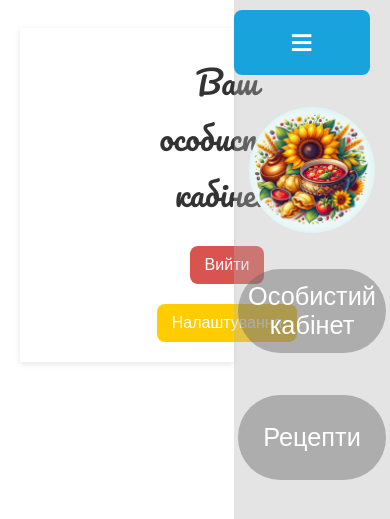
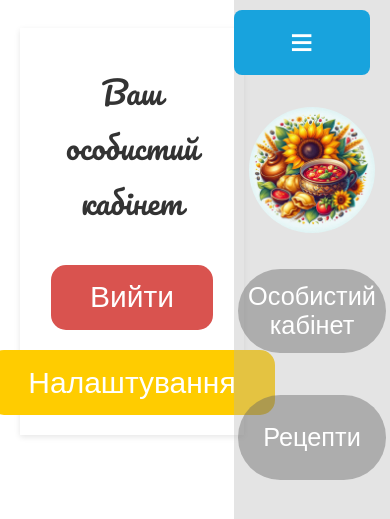
Before and after one commit to MurzakKostantin/Ukraine_Cuisine, a website: page HTML/UserProfile.html in a window 390 px wide. Shown: the top 519 px of the page. Drawn offline with Linux system fonts and the light colour scheme; no server answers; sample sign-in values are in the browser's storage.

Commit message:
пробую адаптивний дизайн йопта

```diff
--- a/Styles/catalog.css
+++ b/Styles/catalog.css
@@ -5,7 +5,6 @@ img{
 }
 body {
     font-family: 'Segoe UI', sans-serif;
-    margin-left:  200px;
     padding: 20px;
     background-color: #f9f7f3;
     color: #333;
@@ -127,3 +126,73 @@ iframe{
     width: 72%;
     height: 450px;
 }
+/* Загальний стиль хедера */
+.header {
+    width: 100%;
+    background-color: rgba(200, 200, 200, 0.6);
+    padding: 20px;
+    text-align: center;
+    position: relative;
+    box-shadow: 0 4px 8px rgba(0, 0, 0, 0.1);
+}
+
+.header h1 {
+    font-family: "Pacifico", cursive;
+    font-size: 36px;
+    font-weight: bold;
+    color: #333;
+    margin-bottom: 20px;
+}
+
+/* Кнопки в хедері */
+.header-buttons {
+    display: flex;
+    justify-content: center;
+    gap: 20px;
+    flex-wrap: wrap;
+    margin-top: 15px;
+}
+
+.settingBtn,
+.outBtn {
+    background-color: #ffcc00;
+    color: white;
+    border: none;
+    padding: 10px 15px;
+    cursor: pointer;
+    border-radius: 5px;
+    font-size: 16px;
+    transition: background-color 0.3s ease;
+}
+
+.settingBtn:hover,
+.outBtn:hover {
+    background-color: #d6a900;
+}
+
+/* Стилі для адаптивності */
+@media (max-width: 1000px) {
+    .header {
+        background-color: rgba(255, 255, 255, 0.8); /* Легший фон для мобільних */
+        backdrop-filter: blur(8px); /* Легке розмиття */
+        padding: 15px 10px;
+        box-shadow: 0 2px 6px rgba(0, 0, 0, 0.1);
+    }
+
+    .header h1 {
+        font-size: 28px;
+        margin-bottom: 10px;
+    }
+
+    .header-buttons {
+        gap: 15px;
+        flex-direction: column;
+    }
+
+    .settingBtn,
+    .outBtn {
+        width: 100%;
+        padding: 12px;
+        font-size: 18px;
+    }
+}
--- a/Styles/userProfile.css
+++ b/Styles/userProfile.css
@@ -57,7 +57,6 @@
 }
 
 h1{
-    padding-left: 200px;
     font-family: "Pacifico", cursive;
     font-weight: 500;
     font-size: 40px;
@@ -72,16 +71,7 @@ h2{
     font-style: normal;
     text-align: center;
 }
-.header{
-    width: 100%;
-    position: relative;
-    top: 0;
-    right: 0;
-    background-color:  rgba(200, 200, 200, 0.6);
-}
-.header-buttons{
-    padding-left: 200px;
-}
+
 .justLabel{
     font-family: "Pacifico", cursive;
     font-size: 25px;
@@ -105,12 +95,7 @@ h2{
     overflow-wrap: break-word;
     white-space: pre-wrap; /* Щоб зберегти переноси рядків */
 }
-h1{
-    font-family: "Pacifico", cursive;
-    font-weight: 400;
-    font-style: normal;
-    text-align: center;
-}
+
 /*КАРТОЧКИ РЕЦЕПТІВ*/
 .recipe-grid {
     align-items: center;
@@ -177,7 +162,7 @@ iframe{
     width: 72%;
     height: 450px;
 }
-@media (max-width: 768px) {
+@media (max-width: 1000px) {
     .header {
         width: 100%;
         background-color: rgba(255, 255, 255, 0.2); /* Прозорий фон */
@@ -185,20 +170,26 @@ iframe{
         display: flex;
         flex-direction: column;
         align-items: center;
-        padding: 15px 10px;
+        padding: 15px;
         box-shadow: 0 2px 6px rgba(0, 0, 0, 0.1);
-        margin-bottom: 20px;
+        margin-bottom: -10vh;
     }
-
+    .aboutMe{
+        width: 90%;
+        height: auto;
+    }
     /* Заголовок по центру */
     .header h1 {
         font-family: "Pacifico", cursive;
-        font-size: 32px;
+        font-size: 8vw;
         color: #333;
-        margin: 10px 0;
         text-align: center;
     }
-
+    .avatar{
+        margin-top: 0;
+        width: 40vw;
+        height: 40vw;
+    }
     /* Кнопки */
     .header-buttons {
         display: flex;
@@ -210,9 +201,9 @@ iframe{
 
     .settingBtn,
     .outBtn {
-        padding: 10px 15px;
-        font-size: 16px;
-        border-radius: 8px;
+        padding: 4vw 10vw;
+        font-size: 30px;
+        border-radius: 15px;
         border: none;
         cursor: pointer;
         transition: background-color 0.3s;
```
Also changed, not shown: HTML/Main.html (+6 -1 lines), Styles/main.css (+65 -20 lines).
